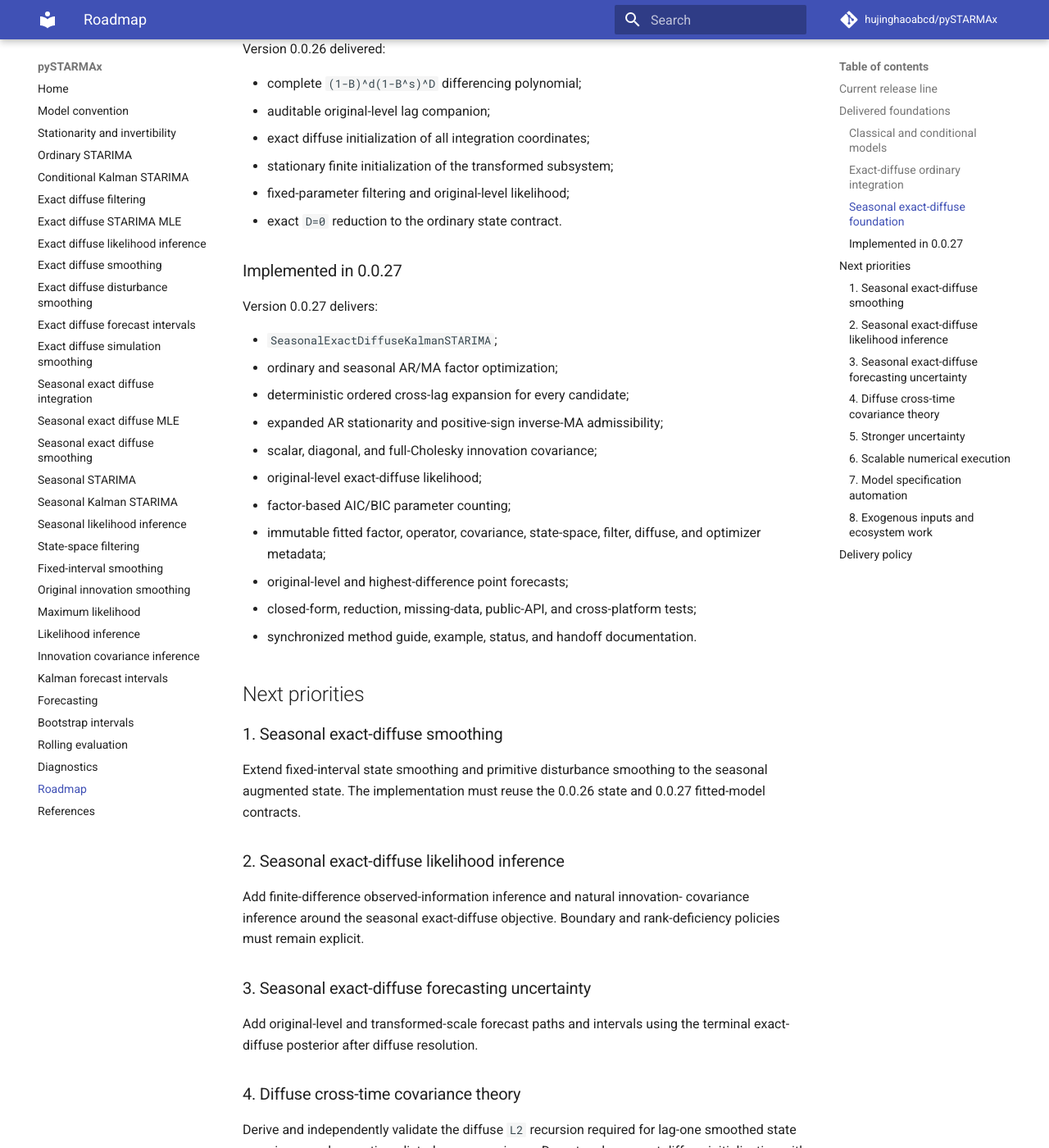
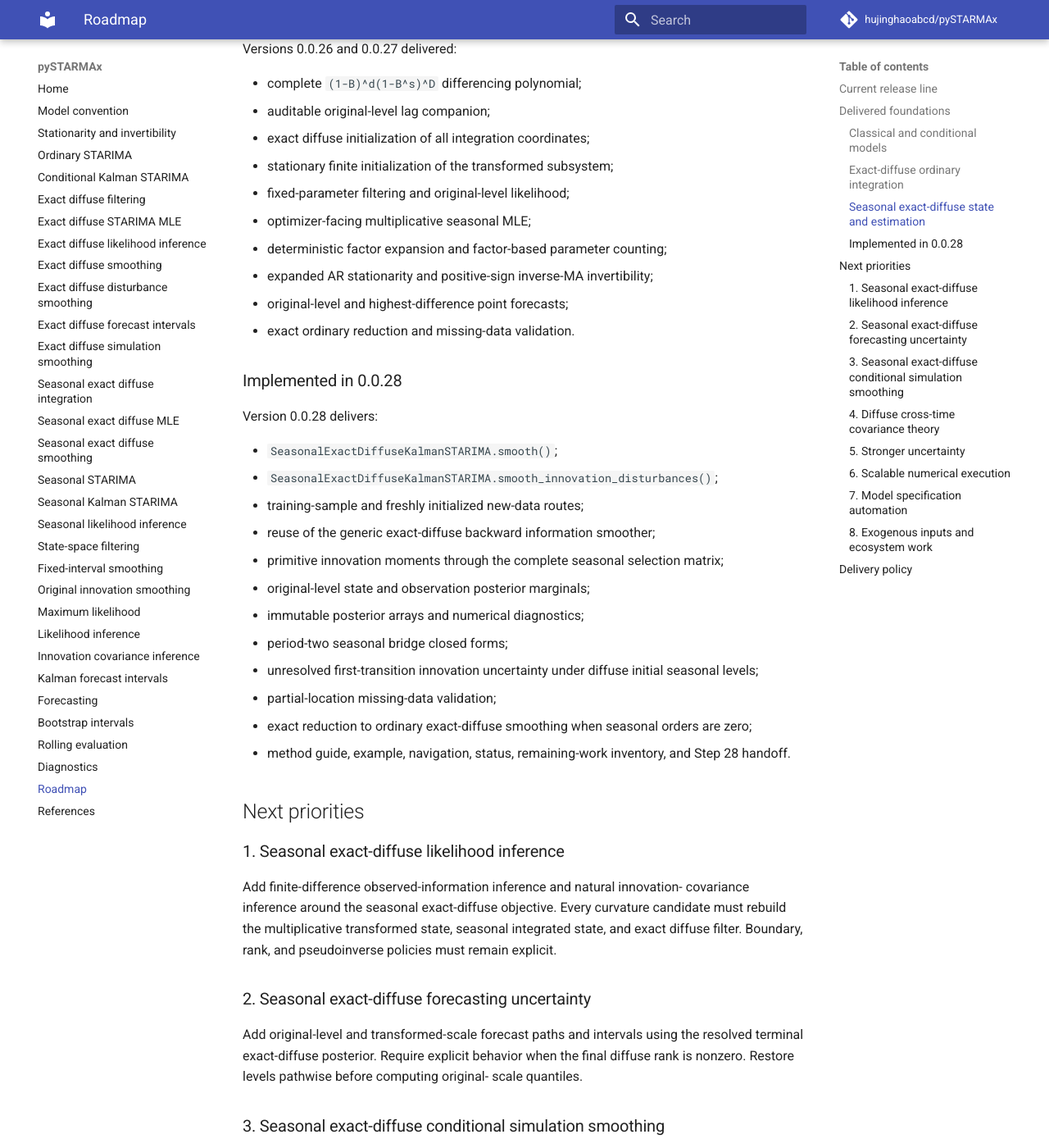
Before and after one commit to hujinghaoabcd/pySTARMAx, an MkDocs documentation site: the page built from docs/roadmap.md, in a window 1280 px wide and 1400 px high, scrolled down 1132 px. Shown: the whole window at 82% size. Built offline with MkDocs 1.6.1 and Material for MkDocs 9.7.7, drawn with Linux system fonts in a browser that asks for light colours; comment, search, counter and statistics services are not loaded; some of the changed text lies outside the part shown.

Commit message:
Advance roadmap after seasonal smoothing

```diff
--- a/docs/roadmap.md
+++ b/docs/roadmap.md
@@ -2,10 +2,10 @@
 
 ## Current release line
 
-Version 0.0.27 adds optimizer-facing multiplicative seasonal exact-diffuse
-maximum likelihood on original observations.
+Version 0.0.28 adds seasonal exact-diffuse fixed-interval state smoothing and
+primitive innovation/state-disturbance smoothing on original observations.
 
-The project now has a common progression:
+The project follows a common progression:
 
 1. stationary transformed-state construction;
 2. ordinary and seasonal differencing contracts;
@@ -33,52 +33,64 @@ The project now has a common progression:
 - original-level and transformed-scale forecast intervals;
 - dense conditional simulation smoothing.
 
-### Seasonal exact-diffuse foundation
+### Seasonal exact-diffuse state and estimation
 
-Version 0.0.26 delivered:
+Versions 0.0.26 and 0.0.27 delivered:
 
 - complete `(1-B)^d(1-B^s)^D` differencing polynomial;
 - auditable original-level lag companion;
 - exact diffuse initialization of all integration coordinates;
 - stationary finite initialization of the transformed subsystem;
 - fixed-parameter filtering and original-level likelihood;
-- exact `D=0` reduction to the ordinary state contract.
+- optimizer-facing multiplicative seasonal MLE;
+- deterministic factor expansion and factor-based parameter counting;
+- expanded AR stationarity and positive-sign inverse-MA invertibility;
+- original-level and highest-difference point forecasts;
+- exact ordinary reduction and missing-data validation.
 
-### Implemented in 0.0.27
+### Implemented in 0.0.28
 
-Version 0.0.27 delivers:
+Version 0.0.28 delivers:
 
-- `SeasonalExactDiffuseKalmanSTARIMA`;
-- ordinary and seasonal AR/MA factor optimization;
-- deterministic ordered cross-lag expansion for every candidate;
-- expanded AR stationarity and positive-sign inverse-MA admissibility;
-- scalar, diagonal, and full-Cholesky innovation covariance;
-- original-level exact-diffuse likelihood;
-- factor-based AIC/BIC parameter counting;
-- immutable fitted factor, operator, covariance, state-space, filter, diffuse,
-  and optimizer metadata;
-- original-level and highest-difference point forecasts;
-- closed-form, reduction, missing-data, public-API, and cross-platform tests;
-- synchronized method guide, example, status, and handoff documentation.
+- `SeasonalExactDiffuseKalmanSTARIMA.smooth()`;
+- `SeasonalExactDiffuseKalmanSTARIMA.smooth_innovation_disturbances()`;
+- training-sample and freshly initialized new-data routes;
+- reuse of the generic exact-diffuse backward information smoother;
+- primitive innovation moments through the complete seasonal selection matrix;
+- original-level state and observation posterior marginals;
+- immutable posterior arrays and numerical diagnostics;
+- period-two seasonal bridge closed forms;
+- unresolved first-transition innovation uncertainty under diffuse initial
+  seasonal levels;
+- partial-location missing-data validation;
+- exact reduction to ordinary exact-diffuse smoothing when seasonal orders are
+  zero;
+- method guide, example, navigation, status, remaining-work inventory, and Step
+  28 handoff.
 
 ## Next priorities
 
-### 1. Seasonal exact-diffuse smoothing
-
-Extend fixed-interval state smoothing and primitive disturbance smoothing to the
-seasonal augmented state. The implementation must reuse the 0.0.26 state and
-0.0.27 fitted-model contracts.
-
-### 2. Seasonal exact-diffuse likelihood inference
+### 1. Seasonal exact-diffuse likelihood inference
 
 Add finite-difference observed-information inference and natural innovation-
-covariance inference around the seasonal exact-diffuse objective. Boundary and
-rank-deficiency policies must remain explicit.
+covariance inference around the seasonal exact-diffuse objective. Every
+curvature candidate must rebuild the multiplicative transformed state, seasonal
+integrated state, and exact diffuse filter. Boundary, rank, and pseudoinverse
+policies must remain explicit.
 
-### 3. Seasonal exact-diffuse forecasting uncertainty
+### 2. Seasonal exact-diffuse forecasting uncertainty
 
 Add original-level and transformed-scale forecast paths and intervals using the
-terminal exact-diffuse posterior after diffuse resolution.
+resolved terminal exact-diffuse posterior. Require explicit behavior when the
+final diffuse rank is nonzero. Restore levels pathwise before computing original-
+scale quantiles.
+
+### 3. Seasonal exact-diffuse conditional simulation smoothing
+
+Extend complete latent path simulation to the seasonal augmented state only
+after the fitted posterior and interval contracts are stable. Preserve exact
+conditioning and deterministic observation consistency without an arbitrary
+finite diffuse variance.
 
 ### 4. Diffuse cross-time covariance theory
 
```
Also changed, not shown: other parts of docs/roadmap.md (+3 -2 lines).
